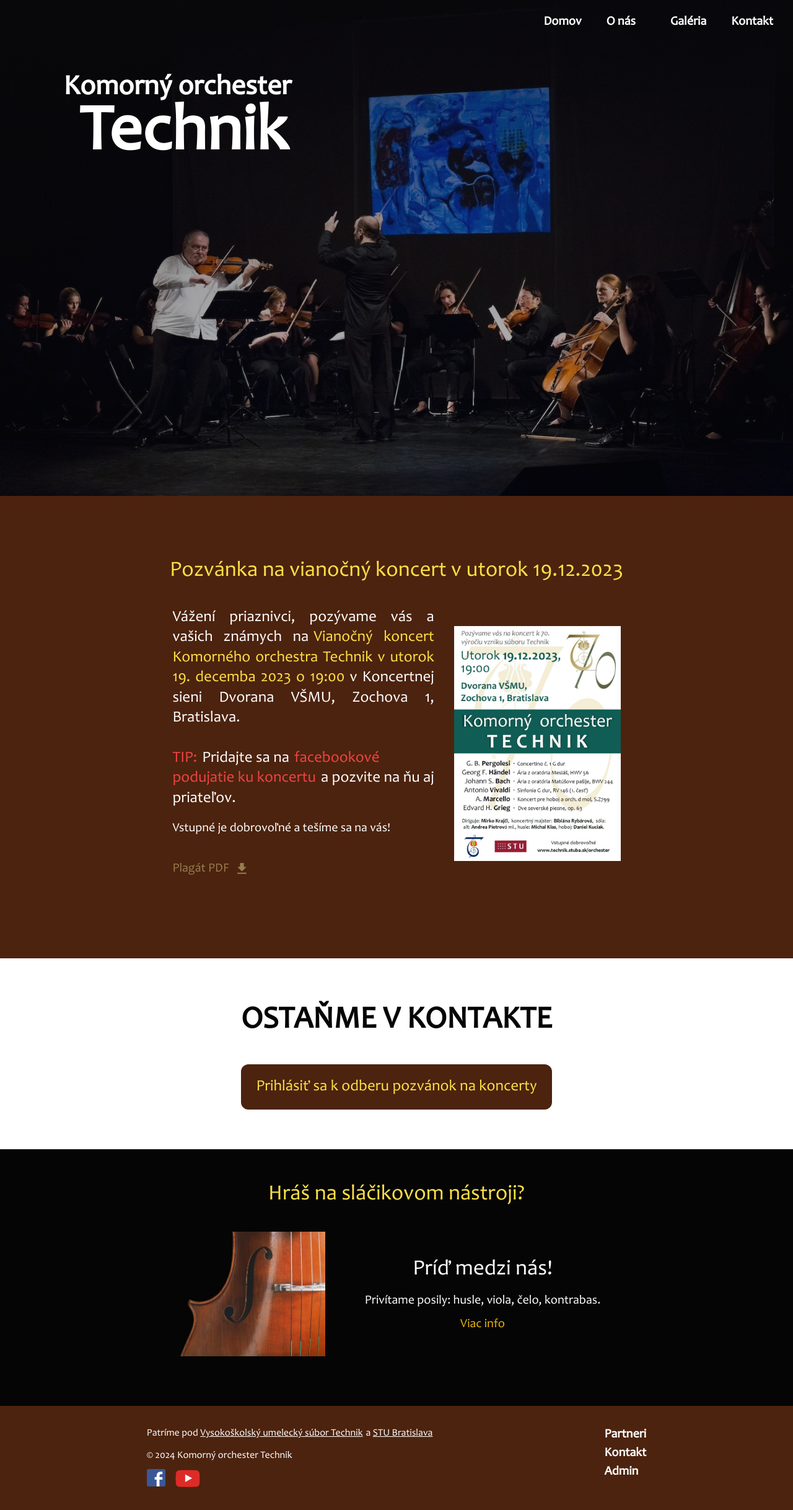
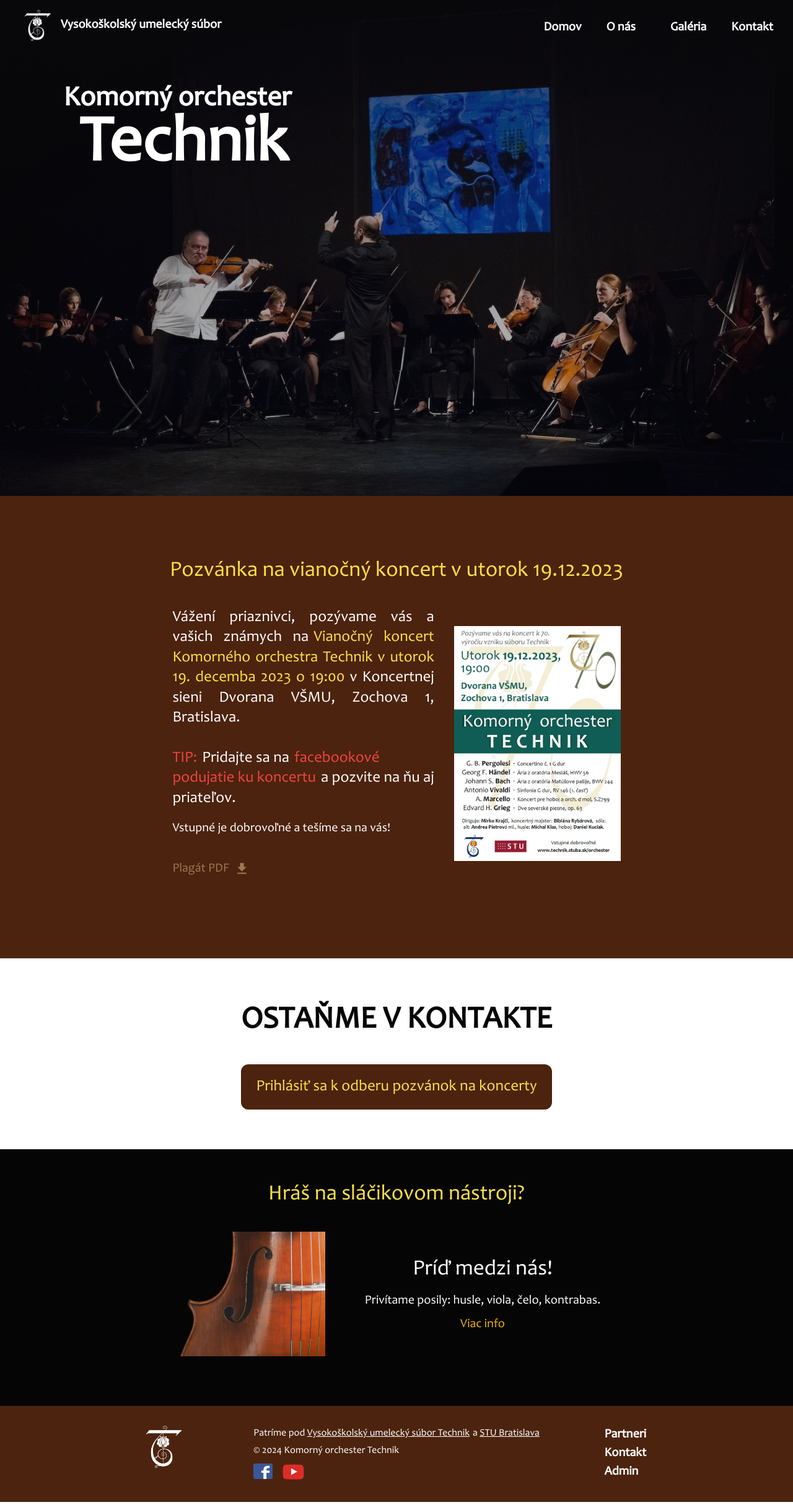
Before and after one commit to pkvarg/technik.sk, a Next.js app: page / in a window 1280 px wide. Shown: the whole page at 62% size. Built offline with nearby package versions, Linux system fonts and the light colour scheme.

Commit message:
logo white

```diff
--- a/app/components/Footer.tsx
+++ b/app/components/Footer.tsx
@@ -5,7 +5,16 @@ import Link from 'next/link';
 const Footer = () => {
   return (
     <div className="flex flex-col bg-[#4c230e] py-8 text-white">
-      <div className="mx-4 flex flex-col items-start justify-between lg:mx-[18.5%] lg:flex-row ">
+      <div className="mx-4 flex flex-col items-start justify-between lg:mx-[18.5%] lg:flex-row">
+        <div>
+          <Image
+            src="/logo_alb.png"
+            alt="technik"
+            width={500}
+            height={500}
+            className="-ml-3 w-[80px] pb-4"
+          />
+        </div>
         <div className="flex flex-col gap-1">
           <div className="flex flex-col lg:flex-row">
             <p className="mr-[5px]">
@@ -31,7 +40,7 @@ const Footer = () => {
             </p>
           </div>
 
-          <p className="mt-2">
+          <p className="mt-0">
             {' '}
             &copy; {Date().substring(11, 15)} Komorný orchester Technik
           </p>
@@ -46,7 +55,7 @@ const Footer = () => {
                 alt="facebook"
                 width={100}
                 height={100}
-                className="h-[27.5px] w-[30.5px]"
+                className="h-[25px] w-[30.5px]"
               />
             </a>
             <a
@@ -58,11 +67,12 @@ const Footer = () => {
                 alt="youtube"
                 width={100}
                 height={100}
-                className="w-[40px]"
+                className="w-[35px]"
               />
             </a>
           </div>
         </div>
+
         <div className="mt-4 lg:mt-0">
           <div
             className="flex flex-col text-[20px]
--- a/app/components/Navbar.tsx
+++ b/app/components/Navbar.tsx
@@ -7,11 +7,22 @@ const Navbar = () => {
   const [navbar, setNavbar] = useState(false);
 
   return (
-    <header className="">
     <nav className="nav-font w-full font-bold text-white">
       <div className="mx-auto justify-between px-4 md:flex md:items-center md:px-8">
         <div className="mb-0 lg:mb-2">
-            <div className="flex items-center justify-between py-3 md:block md:py-8">
+          <div className="flex items-center justify-between py-3 md:block md:py-4">
+            <div className="flex flex-row items-center gap-4">
+              <Image
+                src="/logo_alb.png"
+                alt="technik"
+                width={500}
+                height={500}
+                className="w-[50px]"
+              />
+              <h1 className="text-[20px] leading-[22.5px]">
+                Vysokoškolský umelecký súbor
+              </h1>
+            </div>
             <div className="md:hidden">
               <button
                 className="rounded-md p-2 text-white outline-none focus:border focus:border-gray-400"
@@ -159,7 +170,6 @@ const Navbar = () => {
         </div>
       </div>
     </nav>
-    </header>
   );
 };
 
--- a/app/page.tsx
+++ b/app/page.tsx
@@ -14,11 +14,11 @@ export default function Home() {
           <Carousel slides={slides} />
         </div> */}
         <Navbar />
-        <h1 className="pl-8 text-[45px] font-bold leading-[45px] text-white lg:pl-[8%] lg:pt-8 lg:leading-[75px]">
+        <h1 className="pl-8 pt-12 text-[35px] font-bold leading-[45px] text-white lg:pl-[8%] lg:pt-8 lg:text-[45px] lg:leading-[75px]">
           {' '}
           Komorný orchester
         </h1>
-        <h2 className="-mt-2 pl-8 text-[75px] font-bold text-white lg:-mt-10  lg:pl-[10%] lg:text-[105px]">
+        <h2 className="-mt-2 pl-8 text-[95px] font-bold text-white lg:-mt-10  lg:pl-[10%] lg:text-[105px]">
           Technik
         </h2>
       </div>
```
Also changed, not shown: public/logo_alb.png (added), 1 other file (tests, documents, lock files or other folders). Lines whose indentation alone changed are shown as unchanged.
